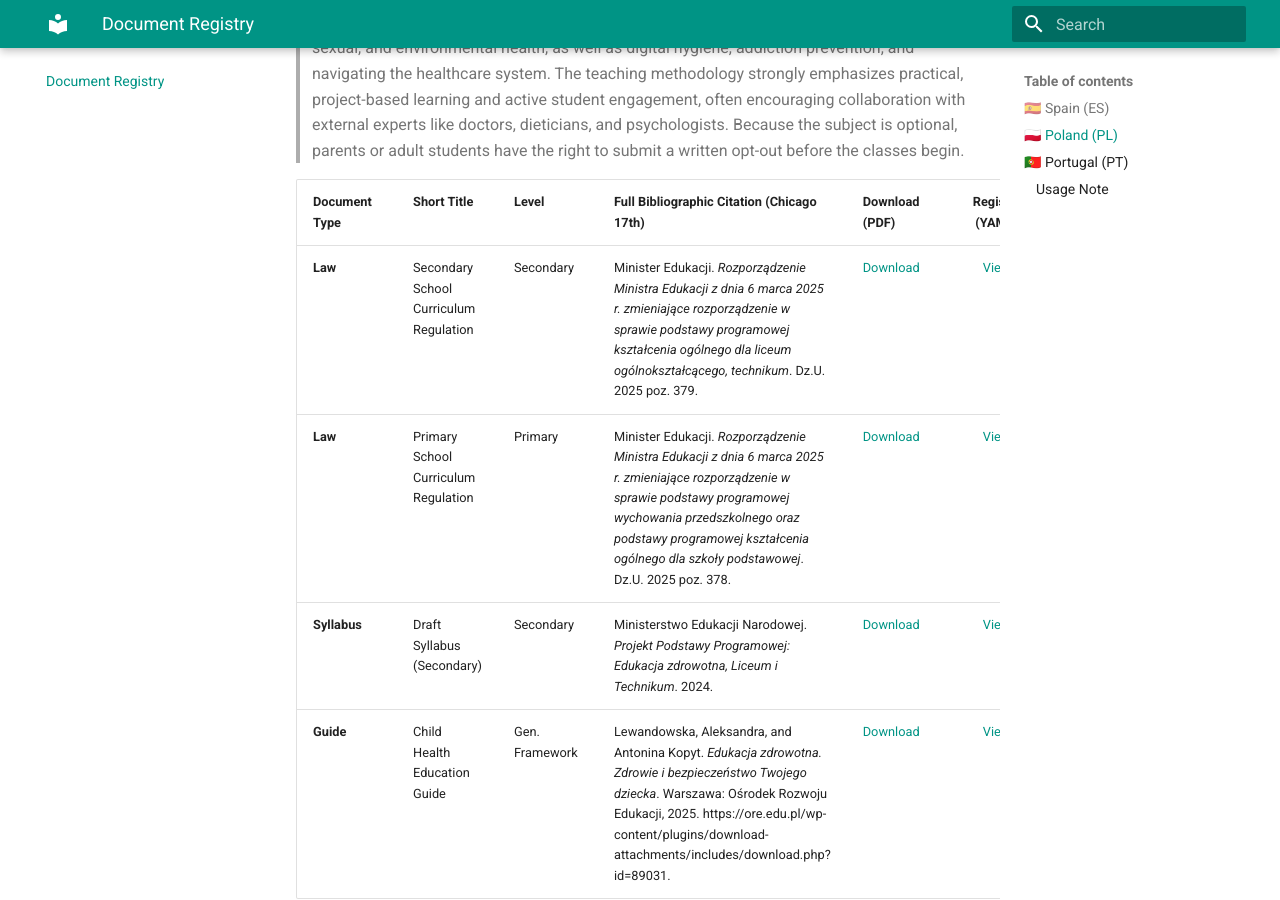
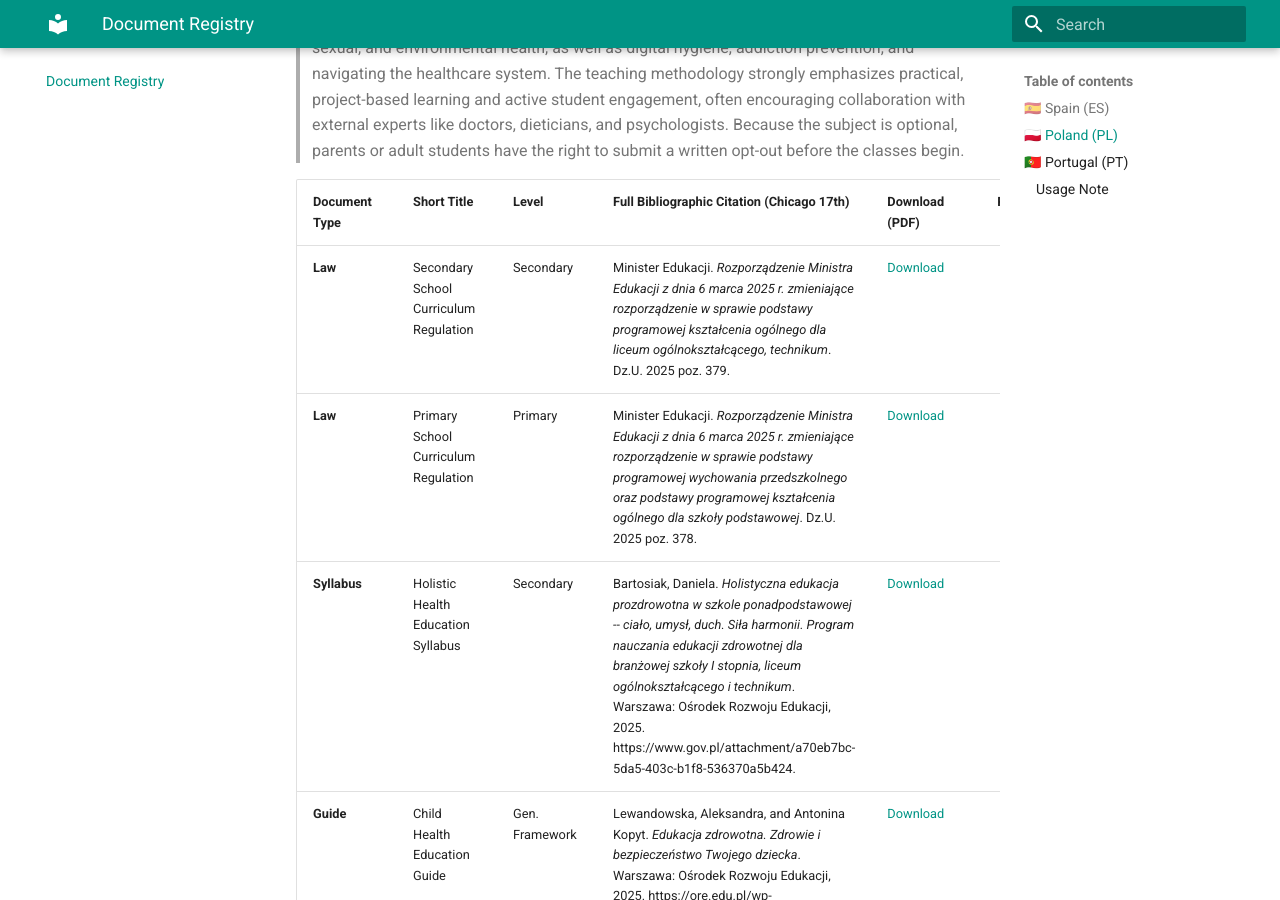
Before and after one commit to krzyworzeka-svg/EU-Health-Ed-Repository, an MkDocs documentation site: the page built from docs/registry.md, in a window 1280 px wide and 900 px high, scrolled down 1711 px. Built offline with MkDocs 1.6.1 and Material for MkDocs 9.7.7, drawn with Linux system fonts in a browser that asks for light colours.

Commit message:
docs: update bibliography for PL ORE holistyczna syllabus

```diff
--- a/docs/registry.md
+++ b/docs/registry.md
@@ -27,7 +27,7 @@ This registry provides direct access to both the **normalization metadata** and
 | :--- | :--- | :--- | :--- | :--- | :---: |
 | **Law** | Secondary School Curriculum Regulation | Secondary | Minister Edukacji. *Rozporządzenie Ministra Edukacji z dnia 6 marca 2025 r. zmieniające rozporządzenie w sprawie podstawy programowej kształcenia ogólnego dla liceum ogólnokształcącego, technikum*. Dz.U. 2025 poz. 379. | [Download](https://github.com/krzyworzeka-svg/EU-Health-Ed-Repository/raw/main/data/PL/sources/PL_2025_Law_Secondary_EZ.pdf) | [View](https://raw.githubusercontent.com/krzyworzeka-svg/EU-Health-Ed-Repository/main/data/PL/master.yaml) |
 | **Law** | Primary School Curriculum Regulation | Primary | Minister Edukacji. *Rozporządzenie Ministra Edukacji z dnia 6 marca 2025 r. zmieniające rozporządzenie w sprawie podstawy programowej wychowania przedszkolnego oraz podstawy programowej kształcenia ogólnego dla szkoły podstawowej*. Dz.U. 2025 poz. 378. | [Download](https://github.com/krzyworzeka-svg/EU-Health-Ed-Repository/raw/main/data/PL/sources/PL_2025_Law_Primary_EZ.pdf) | [View](https://raw.githubusercontent.com/krzyworzeka-svg/EU-Health-Ed-Repository/main/data/PL/master.yaml) |
-| **Syllabus** | Draft Syllabus (Secondary) | Secondary | Ministerstwo Edukacji Narodowej. *Projekt Podstawy Programowej: Edukacja zdrowotna, Liceum i Technikum*. 2024. | [Download](https://github.com/krzyworzeka-svg/EU-Health-Ed-Repository/raw/main/data/PL/sources/PL_2025_Syllabus_Secondary_EZ.pdf) | [View](https://raw.githubusercontent.com/krzyworzeka-svg/EU-Health-Ed-Repository/main/data/PL/master.yaml) |
+| **Syllabus** | Holistic Health Education Syllabus | Secondary | Bartosiak, Daniela. *Holistyczna edukacja prozdrowotna w szkole ponadpodstawowej -- ciało, umysł, duch. Siła harmonii. Program nauczania edukacji zdrowotnej dla branżowej szkoły I stopnia, liceum ogólnokształcącego i technikum*. Warszawa: Ośrodek Rozwoju Edukacji, 2025. https://www.gov.pl/attachment/a70eb7bc-5da5-403c-b1f8-536370a5b424. | [Download](https://github.com/krzyworzeka-svg/EU-Health-Ed-Repository/raw/main/data/PL/sources/PL_2025_Syllabus_Secondary_EZ.pdf) | [View](https://raw.githubusercontent.com/krzyworzeka-svg/EU-Health-Ed-Repository/main/data/PL/master.yaml) |
 | **Guide** | Child Health Education Guide | Gen. Framework | Lewandowska, Aleksandra, and Antonina Kopyt. *Edukacja zdrowotna. Zdrowie i bezpieczeństwo Twojego dziecka*. Warszawa: Ośrodek Rozwoju Edukacji, 2025. https://ore.edu.pl/wp-content/plugins/download-attachments/includes/download.php?id=89031. | [Download](https://github.com/krzyworzeka-svg/EU-Health-Ed-Repository/raw/main/data/PL/sources/PL_2025_Guide_General.pdf) | [View](https://raw.githubusercontent.com/krzyworzeka-svg/EU-Health-Ed-Repository/main/data/PL/master.yaml) |
 
 ---
```
Also changed, not shown: 1 other file.
